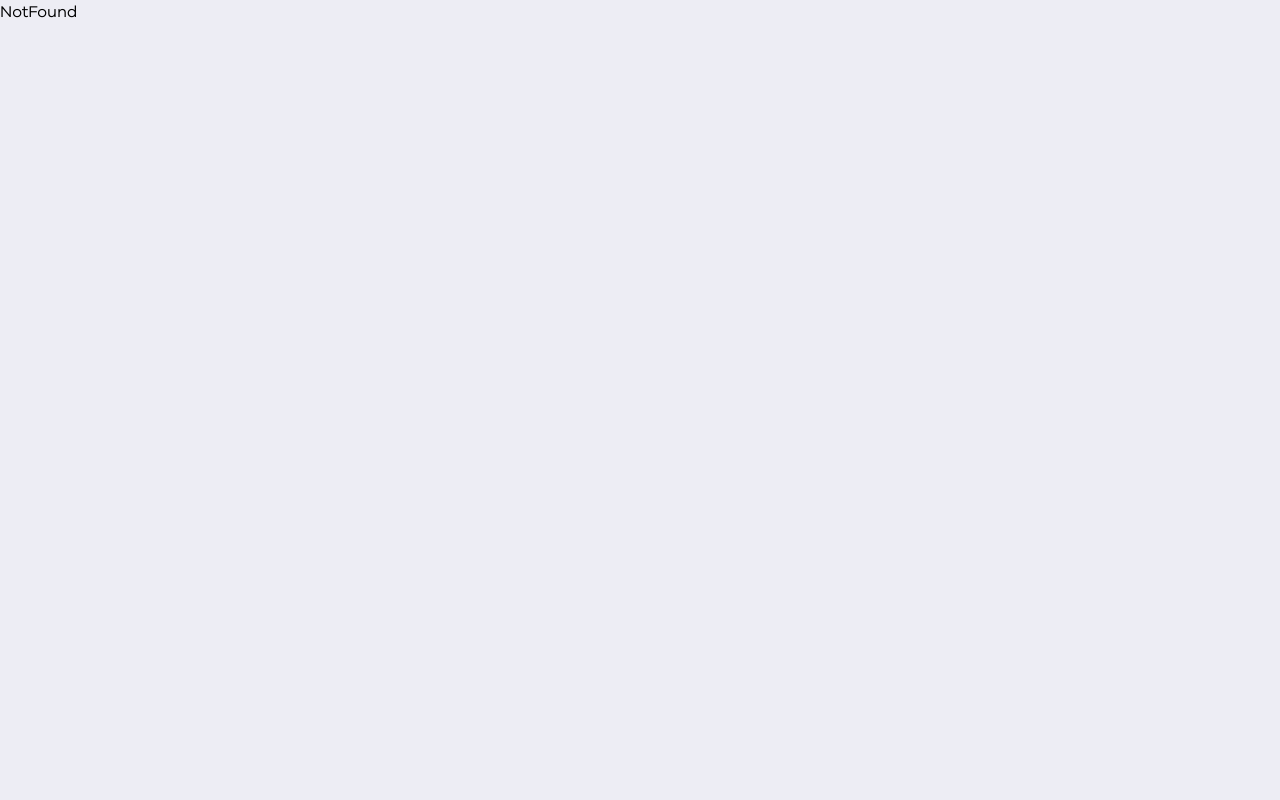
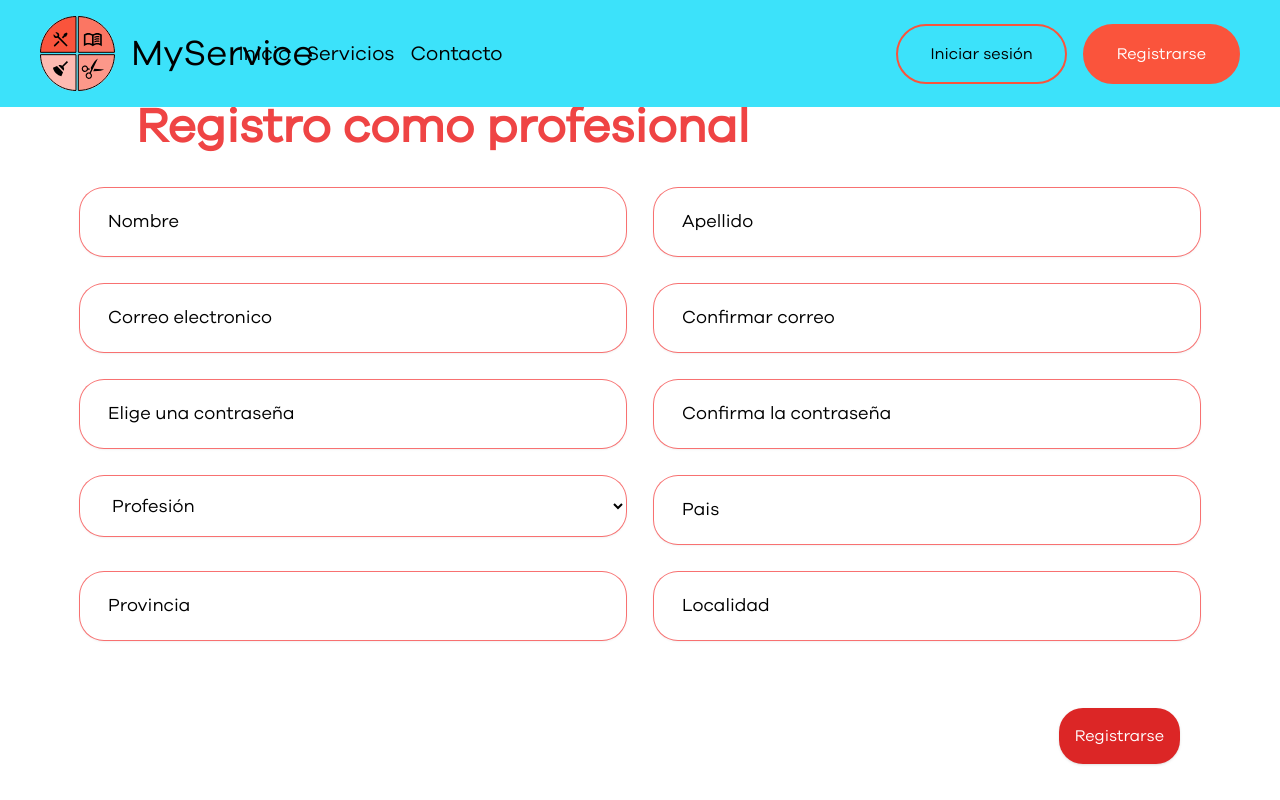
Before and after one commit to No-Country/c11-05-T-Javareact, a React (Vite) app in the folder client/: page /register in a window 1280 px wide. Before the commit this address had no page. Shown: the top 800 px of the page. Built offline with nearby package versions, Linux system fonts and the light colour scheme.

Commit message:
Merge: registerComponent

```diff
--- a/client/src/components/Form/RegisterForm.jsx
+++ b/client/src/components/Form/RegisterForm.jsx
@@ -1,89 +1,183 @@
-import { useState } from "react";
-import { useForm } from "react-hook-form"
+import { useState } from 'react';
+import { useForm } from 'react-hook-form';
 
 const RegisterForm = () => {
-    const { register, watch, formState:{ errors }, handleSubmit} = useForm();
-    const onSubmit = (data) =>{
+	const {
+		register,
+		watch,
+		formState: { errors },
+		handleSubmit,
+	} = useForm();
+	const onSubmit = (data) => {
 		console.log(data);
 		document.querySelector('.modal').style.display = 'grid';
-    }
-    const [email, setEmail] = useState("");
+	};
+	const [email, setEmail] = useState('');
 
 	const handleChange = (event) => {
-        setEmail(event.target.value)
-    }
+		setEmail(event.target.value);
+	};
 
 	return (
 		<div className='container w-full mx-auto p-20 bg-white border '>
-            <h2 className="py-6 pb-9 lg:ml-14 text-5xl text-red-500 font-extrabold">Registro como profesional</h2>
-            <form className="grid grid-cols-2 gap-7 mx-auto justify-center" onSubmit={ handleSubmit(onSubmit) }>
-                <div className="">
-                    <input className="bg-white max-w-xl	grid justify-center p-5 pl-7 rounded-3xl shadow w-full mx-auto border-2 ring-1 ring-red-400 placeholder-black text-lg" type='text' name=''placeholder="Nombre"{...register('nombre',{
+			<h2 className='py-6 pb-9 lg:ml-14 text-5xl text-red-500 font-extrabold'>
+				Registro como profesional
+			</h2>
+			<form
+				className='grid grid-cols-2 gap-7 mx-auto justify-center'
+				onSubmit={handleSubmit(onSubmit)}>
+				<div className=''>
+					<input
+						className='bg-white max-w-xl	grid justify-center p-5 pl-7 rounded-3xl shadow w-full mx-auto border-2 ring-1 ring-red-400 placeholder-black text-lg'
+						type='text'
+						name=''
+						placeholder='Nombre'
+						{...register('nombre', {
 							required: true,
-                        maxLength: 12
-                    })} />
-                    {errors.nombre?.type === 'required' && <p className="font-extralight text-sm p-2">El campo es requerido</p>}
+							maxLength: 12,
+						})}
+					/>
+					{errors.nombre?.type === 'required' && (
+						<p className='font-extralight text-sm p-2'>El campo es requerido</p>
+					)}
 				</div>
 				<div>
-                    <input className="bg-white max-w-xl	grid justify-center p-5 pl-7 rounded-3xl shadow w-full mx-auto ring-1 ring-red-400 placeholder-black text-lg" type='text' name='' placeholder="Apellido" {...register('apellido',{
+					<input
+						className='bg-white max-w-xl	grid justify-center p-5 pl-7 rounded-3xl shadow w-full mx-auto ring-1 ring-red-400 placeholder-black text-lg'
+						type='text'
+						name=''
+						placeholder='Apellido'
+						{...register('apellido', {
 							required: true,
-                        maxLength: 12
-                    })}/>
-                    {errors.apellido?.type === 'required' && <p className="font-extralight text-sm p-2">El campo es requerido</p>}
+							maxLength: 12,
+						})}
+					/>
+					{errors.apellido?.type === 'required' && (
+						<p className='font-extralight text-sm p-2'>El campo es requerido</p>
+					)}
 				</div>
 				<div>
-                    <input className="bg-white max-w-xl	grid justify-center p-5 pl-7 rounded-3xl shadow w-full mx-auto ring-1 ring-red-400 placeholder-black text-lg" type='text' name='' placeholder="Correo electronico" onChange={handleChange} {...register('email',{
-                        pattern: /^\w+([-+.']\w+)*@\w+([-.]\w+)*\.\w+([-.]\w+)*$/
-                    })} />
-                    {errors.email?.type === 'pattern' && <p className="font-extralight text-sm p-2">No es una dirección valida</p>}
+					<input
+						className='bg-white max-w-xl	grid justify-center p-5 pl-7 rounded-3xl shadow w-full mx-auto ring-1 ring-red-400 placeholder-black text-lg'
+						type='text'
+						name=''
+						placeholder='Correo electronico'
+						onChange={handleChange}
+						{...register('email', {
+							pattern: /^\w+([-+.']\w+)*@\w+([-.]\w+)*\.\w+([-.]\w+)*$/,
+						})}
+					/>
+					{errors.email?.type === 'pattern' && (
+						<p className='font-extralight text-sm p-2'>No es una dirección valida</p>
+					)}
 				</div>
 				<div>
-                    <input className="bg-white max-w-xl	grid justify-center p-5 pl-7 rounded-3xl shadow w-full mx-auto ring-1 ring-red-400 placeholder-black text-lg" type='text' name='confirmEmail' placeholder="Confirmar correo" {...register('emailConfirm',{
-                        pattern: /^\w+([-+.']\w+)*@\w+([-.]\w+)*\.\w+([-.]\w+)*$/
-                    })} />
-                    {watch('emailConfirm') === email && <p className="font-extralight text-sm p-2">El correo ingresado no coincide</p>}
+					<input
+						className='bg-white max-w-xl	grid justify-center p-5 pl-7 rounded-3xl shadow w-full mx-auto ring-1 ring-red-400 placeholder-black text-lg'
+						type='text'
+						name='confirmEmail'
+						placeholder='Confirmar correo'
+						{...register('emailConfirm', {
+							pattern: /^\w+([-+.']\w+)*@\w+([-.]\w+)*\.\w+([-.]\w+)*$/,
+						})}
+					/>
+					{watch('emailConfirm') === email && (
+						<p className='font-extralight text-sm p-2'>
+							El correo ingresado no coincide
+						</p>
+					)}
 				</div>
 
 				<div>
-                    <input className="bg-white max-w-xl	grid justify-center p-5 pl-7 rounded-3xl shadow w-full mx-auto ring-1 ring-red-400 placeholder-black text-lg" type='password' name='' placeholder="Elige una contraseña" {...register('password',{
-                        pattern: /^(?=.*[a-z])(?=.*[A-Z])(?=.*\d)[a-zA-Z\d]{8,}$/
-                    })} />
-                    {errors.password?.type === 'pattern' && <p className="font-extralight text-sm p-2">La contraseña debe tener al menos una 8 caracteres, una mayúscula, una minuscula y un número</p>}
+					<input
+						className='bg-white max-w-xl	grid justify-center p-5 pl-7 rounded-3xl shadow w-full mx-auto ring-1 ring-red-400 placeholder-black text-lg'
+						type='password'
+						name=''
+						placeholder='Elige una contraseña'
+						{...register('password', {
+							pattern: /^(?=.*[a-z])(?=.*[A-Z])(?=.*\d)[a-zA-Z\d]{8,}$/,
+						})}
+					/>
+					{errors.password?.type === 'pattern' && (
+						<p className='font-extralight text-sm p-2'>
+							La contraseña debe tener al menos una 8 caracteres, una mayúscula, una
+							minuscula y un número
+						</p>
+					)}
 				</div>
 
 				<div>
-                    <input className="bg-white max-w-xl	grid justify-center p-5 pl-7 rounded-3xl shadow w-full mx-auto ring-1 ring-red-400 placeholder-black text-lg" type='password' name='' placeholder="Confirma la contraseña" {...register('passwordConfirm',{
-                        pattern: /^(?=.*[a-z])(?=.*[A-Z])(?=.*\d)[a-zA-Z\d]{8,}$/
-
-                    })} />
+					<input
+						className='bg-white max-w-xl	grid justify-center p-5 pl-7 rounded-3xl shadow w-full mx-auto ring-1 ring-red-400 placeholder-black text-lg'
+						type='password'
+						name=''
+						placeholder='Confirma la contraseña'
+						{...register('passwordConfirm', {
+							pattern: /^(?=.*[a-z])(?=.*[A-Z])(?=.*\d)[a-zA-Z\d]{8,}$/,
+						})}
+					/>
 				</div>
 				<div>
-                    <select className="bg-white max-w-xl	grid justify-center p-5 pl-7 rounded-3xl shadow w-full mx-auto ring-1 ring-red-400 placeholder-black text-lg lg:w-2/" {...register('profesion', {
-                        required:true
+					<select
+						className='bg-white max-w-xl	grid justify-center p-5 pl-7 rounded-3xl shadow w-full mx-auto ring-1 ring-red-400 placeholder-black text-lg lg:w-2/'
+						{...register('profesion', {
+							required: true,
 						})}>
-                        <option selected={true} disabled={true} >Profesión</option>
-                        <option value={"plomero"}>Plomero</option>
-                        <option value={"albañol"}>Albañil</option>
-                        <option value={"peluquero"}>Peluquero</option>
+						<option selected={true} disabled={true}>
+							Profesión
+						</option>
+						<option value={'plomero'}>Plomero</option>
+						<option value={'albañol'}>Albañil</option>
+						<option value={'peluquero'}>Peluquero</option>
 					</select>
-                    {errors.profesion?.type === 'required' && <p className="font-extralight text-sm p-2">Por favor, seleccione una profesión</p>}
+					{errors.profesion?.type === 'required' && (
+						<p className='font-extralight text-sm p-2'>
+							Por favor, seleccione una profesión
+						</p>
+					)}
 				</div>
 				<div>
-                    <input className="bg-white max-w-xl	grid justify-center p-5 pl-7 rounded-3xl shadow w-full mx-auto ring-1 ring-red-400 placeholder-black text-lg" type='text' name='' placeholder="Pais" {...register('pais')} />
+					<input
+						className='bg-white max-w-xl	grid justify-center p-5 pl-7 rounded-3xl shadow w-full mx-auto ring-1 ring-red-400 placeholder-black text-lg'
+						type='text'
+						name=''
+						placeholder='Pais'
+						{...register('pais')}
+					/>
 				</div>
 				<div>
-                    <input className="bg-white max-w-xl	grid justify-center p-5 pl-7 rounded-3xl shadow w-full mx-auto ring-1 ring-red-400 placeholder-black text-lg" type='text' name='' placeholder="Provincia" {...register('provincia')} />
+					<input
+						className='bg-white max-w-xl	grid justify-center p-5 pl-7 rounded-3xl shadow w-full mx-auto ring-1 ring-red-400 placeholder-black text-lg'
+						type='text'
+						name=''
+						placeholder='Provincia'
+						{...register('provincia')}
+					/>
 				</div>
 				<div>
-                    <input className="bg-white max-w-xl	grid justify-center p-5 pl-7 rounded-3xl shadow w-full mx-auto ring-1 ring-red-400 placeholder-black text-lg" type='text' name='' placeholder="Localidad" {...register('localidad')} />
+					<input
+						className='bg-white max-w-xl	grid justify-center p-5 pl-7 rounded-3xl shadow w-full mx-auto ring-1 ring-red-400 placeholder-black text-lg'
+						type='text'
+						name=''
+						placeholder='Localidad'
+						{...register('localidad')}
+					/>
 				</div>
-                <div className="grid col-span-2	pr-5 justify-end">
-                    <input className=" bg-red-600 text-white m-10 p-4 rounded-3xl shadow mx-auto" type='submit' value={"Registrarse"} />
+				<div className='grid col-span-2	pr-5 justify-end'>
+					<input
+						className=' bg-red-600 text-white m-10 p-4 rounded-3xl shadow mx-auto'
+						type='submit'
+						value={'Registrarse'}
+					/>
 				</div>
 			</form>
-            <div className=" hidden modal absolute bottom-0 left-0 right-0 top-0 grid place-items-center "><p className="p-10 max-w-sm rounded bg-green-400">Te has registrado correctamente</p></div>
+			<div className='hidden modal absolute bottom-0 left-0 right-0 top-0 place-items-center '>
+				<p className='p-10 max-w-sm rounded bg-green-400'>
+					Te has registrado correctamente
+				</p>
 			</div>
-    )
-}
+		</div>
+	);
+};
 
-export default RegisterForm
+export default RegisterForm;
--- /dev/null
+++ b/client/src/pages/Register/Register.jsx
@@ -0,0 +1,6 @@
+import RegisterForm from '../../components/Form/RegisterForm';
+
+const Register = () => {
+	return <RegisterForm />;
+};
+export default Register;
--- a/client/src/routes/index.jsx
+++ b/client/src/routes/index.jsx
@@ -2,6 +2,7 @@ import { createBrowserRouter } from 'react-router-dom';
 import MainLayout from '../layout/MainLayout';
 import NotFound from '../pages/NotFound/NotFound';
 import Home from '../pages/Home/Home';
+import Register from '../pages/Register/Register';
 
 export const router = createBrowserRouter([
 	{
@@ -16,6 +17,10 @@ export const router = createBrowserRouter([
 						index: true,
 						element: <Home />,
 					},
+					{
+						path: '/register',
+						element: <Register />,
+					},
 				],
 			},
 		],
```
Lines whose indentation alone changed are shown as unchanged.
